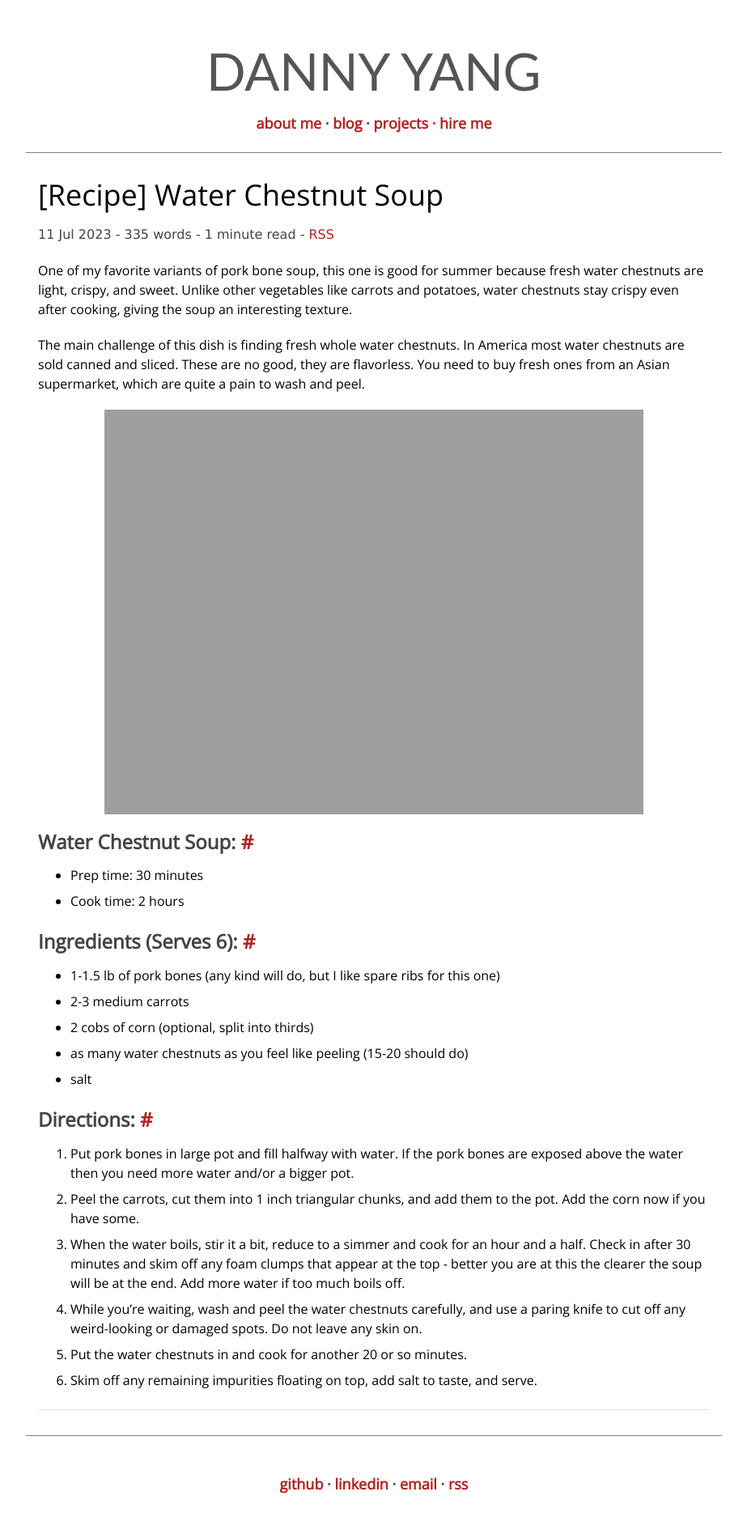
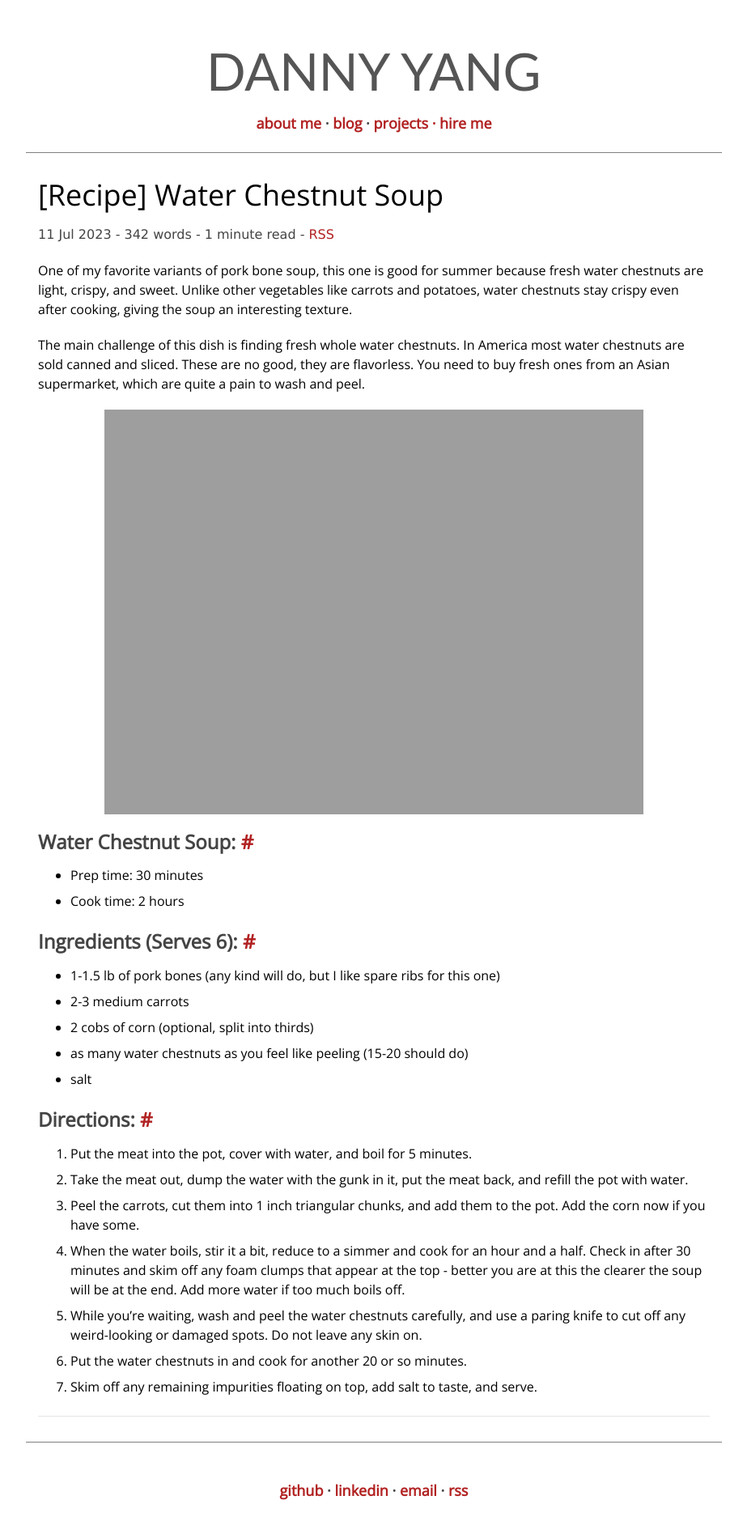
Before and after one commit to yangdanny97/yangdanny97.github.io, a Jekyll site: the page built from _posts/2023-07-11-water-chestnut-soup.md, in a window 1280 px wide. Shown: the whole page at 81% size, without its empty margins (178-1101 px from the left). Built offline with Jekyll 4.4.1, drawn with Linux system fonts in a browser that asks for light colours; comment, search, counter and statistics services are not loaded.

Commit message:
edit soup recipes for water change

```diff
--- a/_posts/2023-07-11-water-chestnut-soup.md
+++ b/_posts/2023-07-11-water-chestnut-soup.md
@@ -28,9 +28,10 @@ The main challenge of this dish is finding fresh whole water chestnuts. In Ameri
 - salt
 
 ### Directions:
-1. Put pork bones in large pot and fill halfway with water. If the pork bones are exposed above the water then you need more water and/or a bigger pot.
-2. Peel the carrots, cut them into 1 inch triangular chunks, and add them to the pot. Add the corn now if you have some.
-3. When the water boils, stir it a bit, reduce to a simmer and cook for an hour and a half. Check in after 30 minutes and skim off any foam clumps that appear at the top - better you are at this the clearer the soup will be at the end. Add more water if too much boils off.
-4. While you're waiting, wash and peel the water chestnuts carefully, and use a paring knife to cut off any weird-looking or damaged spots. Do not leave any skin on.
-5. Put the water chestnuts in and cook for another 20 or so minutes.
-6. Skim off any remaining impurities floating on top, add salt to taste, and serve.
+1. Put the meat into the pot, cover with water, and boil for 5 minutes.
+2. Take the meat out, dump the water with the gunk in it, put the meat back, and refill the pot with water.
+3. Peel the carrots, cut them into 1 inch triangular chunks, and add them to the pot. Add the corn now if you have some.
+4. When the water boils, stir it a bit, reduce to a simmer and cook for an hour and a half. Check in after 30 minutes and skim off any foam clumps that appear at the top - better you are at this the clearer the soup will be at the end. Add more water if too much boils off.
+5. While you're waiting, wash and peel the water chestnuts carefully, and use a paring knife to cut off any weird-looking or damaged spots. Do not leave any skin on.
+6. Put the water chestnuts in and cook for another 20 or so minutes.
+7. Skim off any remaining impurities floating on top, add salt to taste, and serve.
```
Also changed, not shown: _posts/2023-07-12-dried-vegetable-almond-soup.md (+5 -3 lines), _posts/2023-07-13-corn-carrot-pork-rib-soup.md (+5 -3 lines), _posts/2023-07-14-daikon-soup.md (+5 -3 lines), _posts/2023-07-16-winter-melon-soup.md (+5 -3 lines), _posts/2023-12-24-kelp-soup.md (+5 -3 lines).
